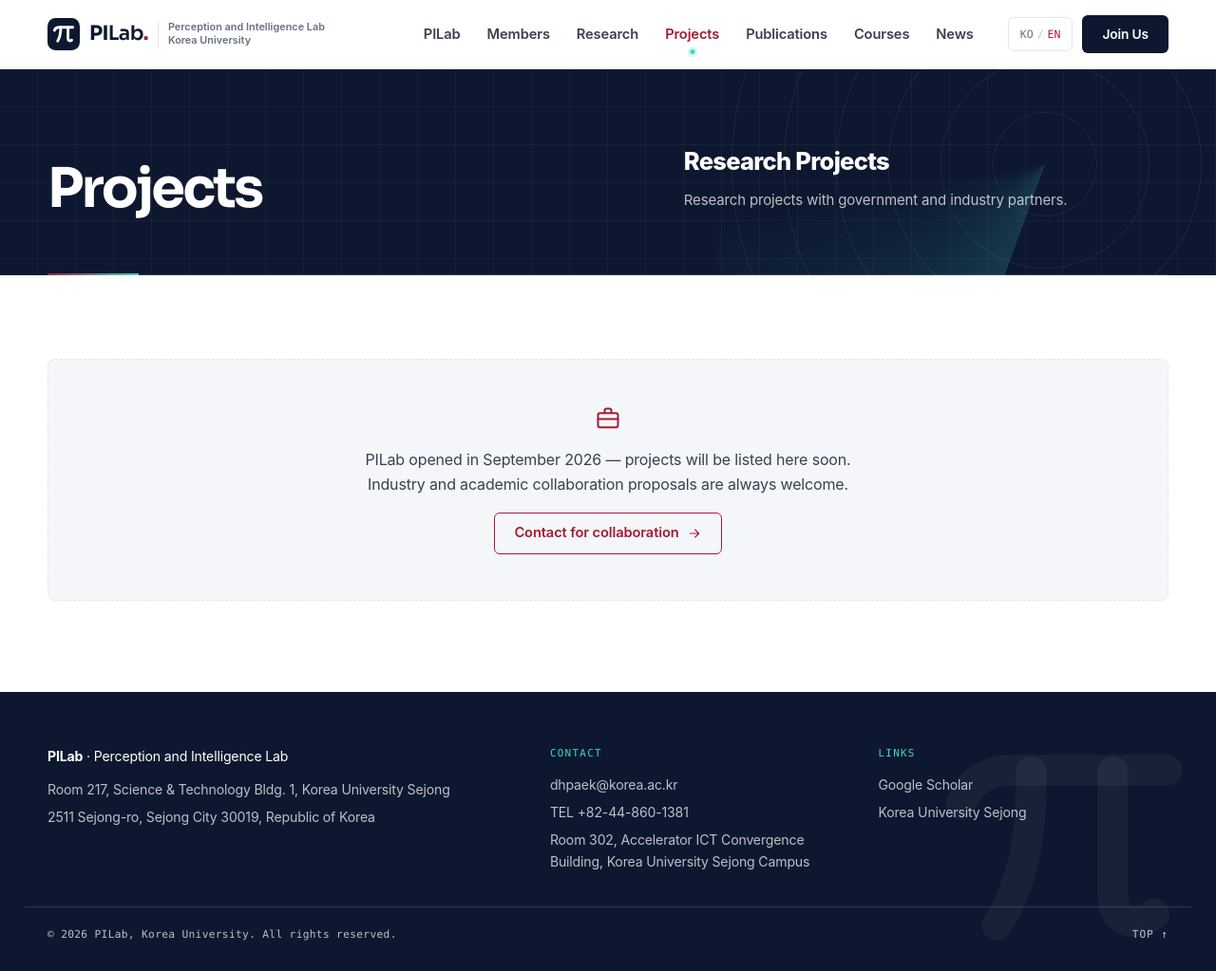
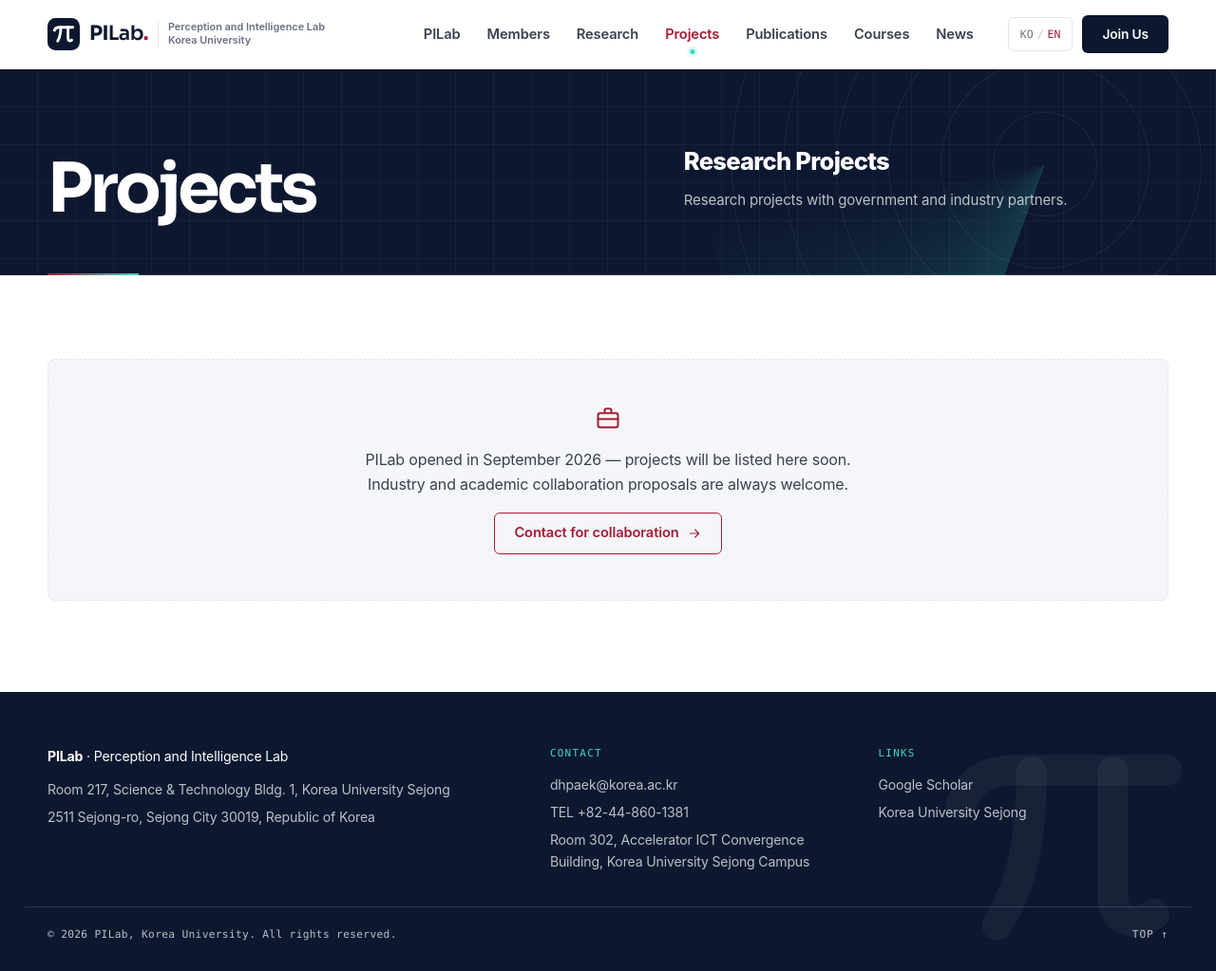
Before and after one commit to dh-paek/pilab, a Jekyll site: the page built from projects.html, in a window 1280 px wide and 1023 px high. Shown: the whole window at 95% size. Built offline with Jekyll 4.4.1, drawn with Linux system fonts in a browser that asks for light colours; some web fonts are replaced.

Commit message:
Page headers: restore big English title to 80% size
Co-Authored-By: Claude Opus 5.5 <noreply@anthropic.com>
Claude-Session: https://claude.ai/code/session_01866X6wmYg1pRh7yHirmmvy

```diff
--- a/assets/css/main.css
+++ b/assets/css/main.css
@@ -347,7 +347,7 @@ html[data-lang="ko"] .hero-title { font-family: var(--font-sans); font-weight: 8
 .radar-rings { position: absolute; right: -180px; top: -260px; width: 720px; height: 720px; border-radius: 50%; background: repeating-radial-gradient(circle, transparent 0 54px, rgba(255, 255, 255, .06) 54px 55px); pointer-events: none; }
 .radar-rings::after { content: ""; position: absolute; inset: 0; border-radius: 50%; background: conic-gradient(from 200deg, rgba(63, 213, 196, .18), transparent 60deg); }
 .page-hero-inner { position: relative; display: grid; grid-template-columns: minmax(0, 1.25fr) minmax(0, 1fr); gap: 32px; align-items: center; padding-block: 76px 40px; }
-.page-hero-big { font-family: var(--font-display); font-weight: 700; font-size: clamp(1.92rem, 4.48vw, 3.58rem); line-height: 1; letter-spacing: -0.05em; }   /* 처음 크기의 약 64% (80% × 80%) */
+.page-hero-big { font-family: var(--font-display); font-weight: 700; font-size: clamp(2.4rem, 5.6vw, 4.48rem); line-height: 1; letter-spacing: -0.05em; }   /* 처음 크기의 80% */
 .page-hero-meta { display: grid; gap: 8px; }
 .page-hero-title { font-size: 1.6rem; font-weight: 800; letter-spacing: -0.03em; }
 .page-hero-desc { color: var(--on-dark-2); font-size: .94rem; max-width: 44ch; min-height: 2lh; }   /* 설명이 1줄이어도 2줄 자리 확보 → 메뉴마다 상단 높이 동일 */
```
